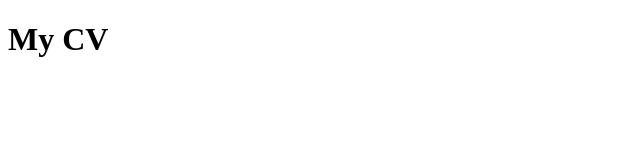
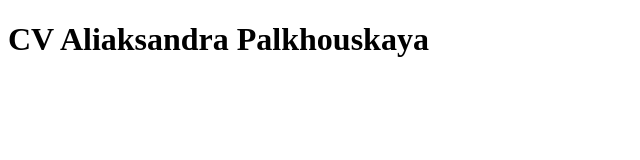
Before and after one commit to AliaksaPlh/rsschool-cv, a plain HTML site: page index.html in a window 1280 px wide. Shown: the whole page, without its empty margins (0-640 px from the left). Drawn offline with Linux system fonts and the light colour scheme.

```diff
--- a/index.html
+++ b/index.html
@@ -19,7 +19,7 @@
 </head>
 
 <body>
-    <h1>My CV</h1>
+    <h1>CV Aliaksandra Palkhouskaya </h1>
 </body>
 
 </html>
```
